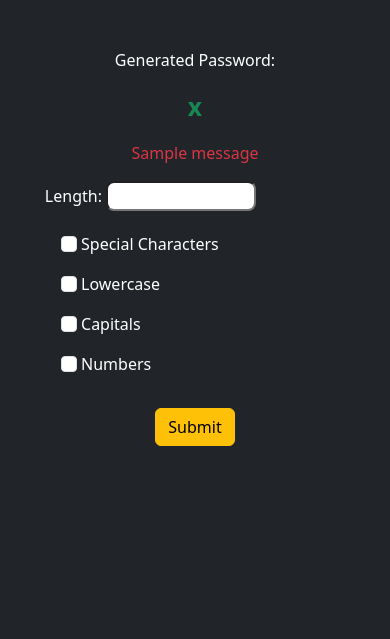
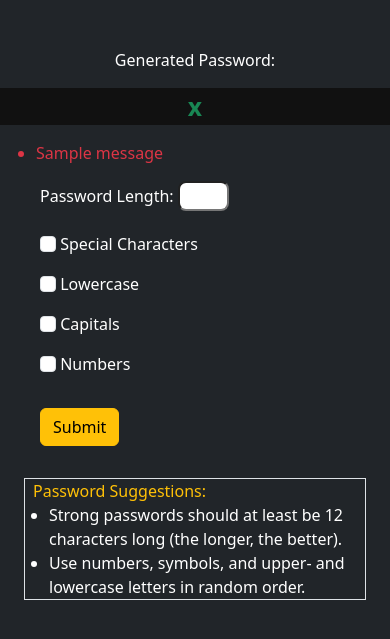
Before and after one commit to illustrae/EduManage, a Flask app: template password_gen_app/templates/main_logged_in.html in a window 390 px wide. Shown: the part 54-693 px from the top of the page. Run offline with Flask 3, Linux system fonts and the light colour scheme; the template is opened without the code that fills it: most values are stand-ins (such as "Sample title", 1, 10 or a date in 2020); one stand-in notice (Sample message) is shown.

Commit message:
updated styling and included mobile styling

```diff
--- a/password_gen_app/templates/main_logged_in.html
+++ b/password_gen_app/templates/main_logged_in.html
@@ -12,41 +12,46 @@
 </head>
 
 <body class="bg-dark text-white">
- <div class="navbar d-flex flex-row-reverse p-2 custom-bg-darker">
+    <div class="navbar d-flex flex-md-row p-2 custom-bg-darker col-lg-6 mx-auto">
+        <h3 class="me-auto">Hello, <span class="text-success">{{user.username}}</span>!</h3>
+
+        {% if on_profile == True %}
+            <a href="/logged_in"><button type="button" class="btn btn-outline-primary" >+ Generate</button></a>
+        {% else %}
+            <a class="mx-1" href="/profile/{{user.id}}"><button type="button" class="btn btn-outline-primary">Profile</button></a>
+        {% endif %}
+
         {% if session['user_logged_id']%}
             <a class="mx-1" href="/logout"><button type="button" class="btn btn-outline-primary">Logout</button></a>
         {% else %}
             <a class="mx-1" href="/login"><button type="button" class="btn btn-outline-primary">Login</button></a>
         {% endif %}
+    </div>
+    <div class="container-fluid ">
 
-            {% if on_profile == True %}
-            <a href="/logged_in"><button type="button" class="btn btn-outline-primary" >+ New Password</button></a>
-            {% else %}
-            <a class="mx-1" href="/profile/{{user.id}}"><button type="button" class="btn btn-outline-primary">Profile</button></a>
-            {% endif %}
-            <h3 class="me-auto">Hello, <span class="text-success">{{user.username}}</span>!</h3>
-        </div>
-    <div class="container-fluid">
         {% block content %}
 
         <div class="row text-center">
             <p class="mt-5"> Generated Password:</p>
-            <p class="text-success fs-2 fw-bold">{{generated_password}}</p>
+            <p class="text-success fs-2 fw-bold custom-bg-darker">{{generated_password}}</p>
+            <div class="d-sm-block d-md-none">
                 {% with messages = get_flashed_messages(category_filter=['password_form']) %}
                     {% if messages %}
+                        <ul class="ps-4 m-0">
                             {% for message in messages %}
-                        <p class="text-danger">{{message}}</p>
+                                <li class="text-danger text-start">{{message}}</li>
                             {% endfor %}
+                        </ul>
                     {% endif %}
                 {% endwith %}
             </div>
-        <div class="container">
-            <div class="row justify-content-center">
-                <div class="col-md-12 d-flex justify-content-center">
+        </div>
+        <div class="container d-flex flex-column justify-content-center flex-md-row">
+            <div class="col-lg-3 mx-sm-5">
                 <form action="/generate" method="POST">
-                        <div class="mb-3">
-                            <label class="form-label" for="">Length:</label>
-                            <input class="rounded-3 col-6" name="password_length" type="text">
+                    <div class="m-3">
+                        <label class="form-label" for="">Password Length:</label>
+                        <input class="rounded-3 col-2" name="password_length" type="text">
                     </div>
                     <div class="checkbox-row text-start m-3">
                         <input class="form-check-input" type="checkbox" value="special" id="flexCheckDefault"
@@ -76,11 +81,35 @@
                             Numbers
                         </label>
                     </div>
-                        <div class="text-center">
+                    <div class="m-3">
                         <button class="btn btn-warning m-3 mx-auto">Submit</button>
                     </div>
                 </form>
+            </div>
+            <div class="border border-1 col-sm-3 d-sm-block d-md-none">
+                <p class="custom-res-font-size m-0 text-warning ps-2">Password Suggestions:</p>
+                <ul class="custom-res-font-size ps-4 m-0">
+                    <li>Strong passwords should at least be 12 characters long (the longer, the better).</li>
+                    <li>Use numbers, symbols, and upper- and lowercase letters in random order.</li>
+                </ul>
+            </div>
+            <div class="border border-1 col-3 d-none d-md-block d-flex flex-column h-100 w-50 my-4">
+                {% with messages = get_flashed_messages(category_filter=['password_form']) %}
+                    {% if messages %}
+                        <ul class="ps-4 m-0">
+                            {% for message in messages %}
+                                <li class="text-danger">{{message}}</li>
+                            {% endfor %}
+                        </ul>
+                    {% endif %}
+                {% endwith %}
 
+                <div>
+                    <p class="custom-res-font-size m-0 text-warning ps-2">Password Suggestions:</p>
+                    <ul class="custom-res-font-size ps-4 m-0">
+                        <li>Strong passwords should at least be 12 characters long (the longer, the better).</li>
+                        <li>Use numbers, symbols, and upper- and lowercase letters in random order.</li>
+                    </ul>
                 </div>
             </div>
         </div>
```
Also changed, not shown: password_gen_app/templates/main.html (+41 -12 lines), password_gen_app/templates/profile.html (+15 -11 lines). Lines whose indentation alone changed are shown as unchanged.
